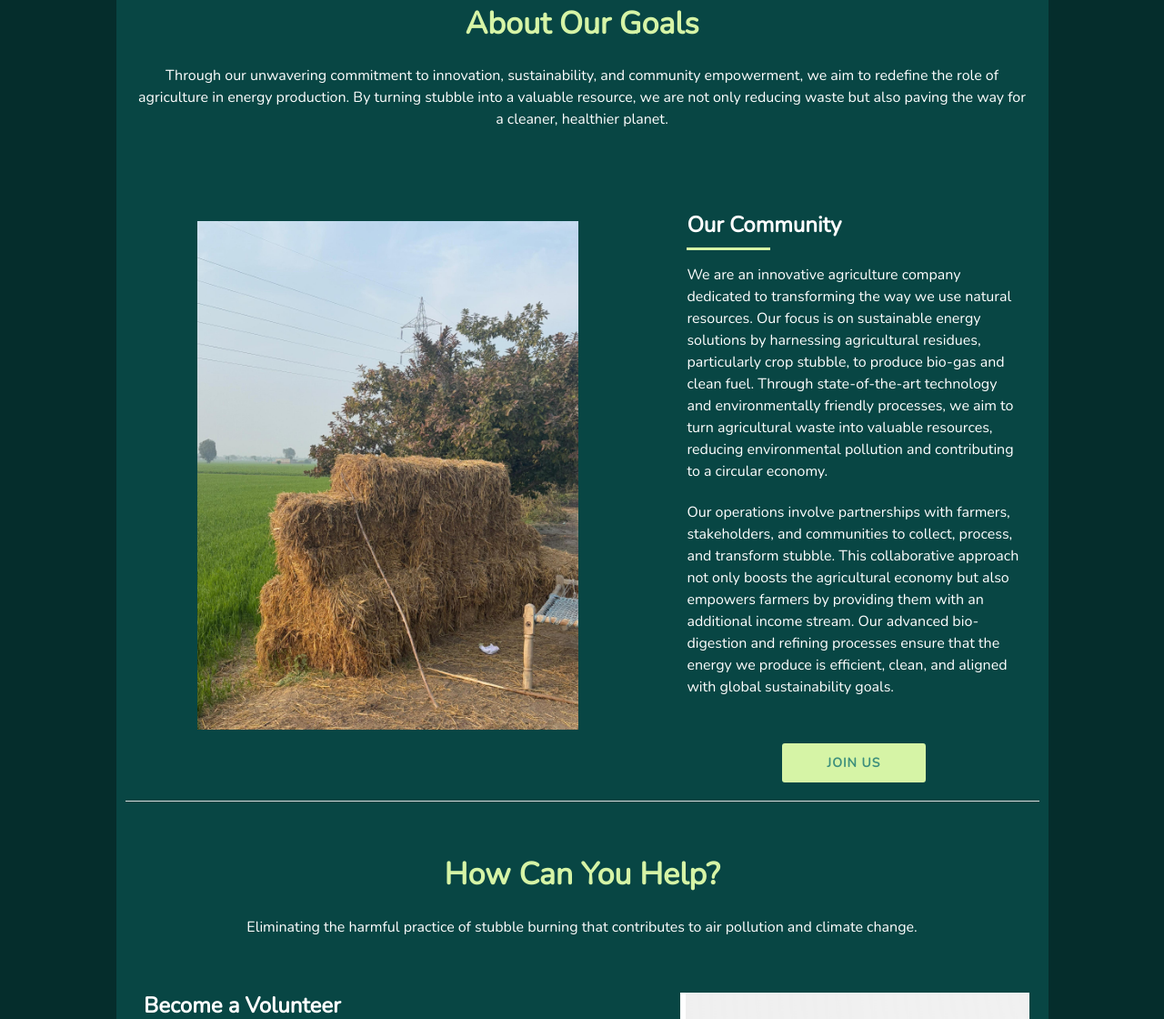
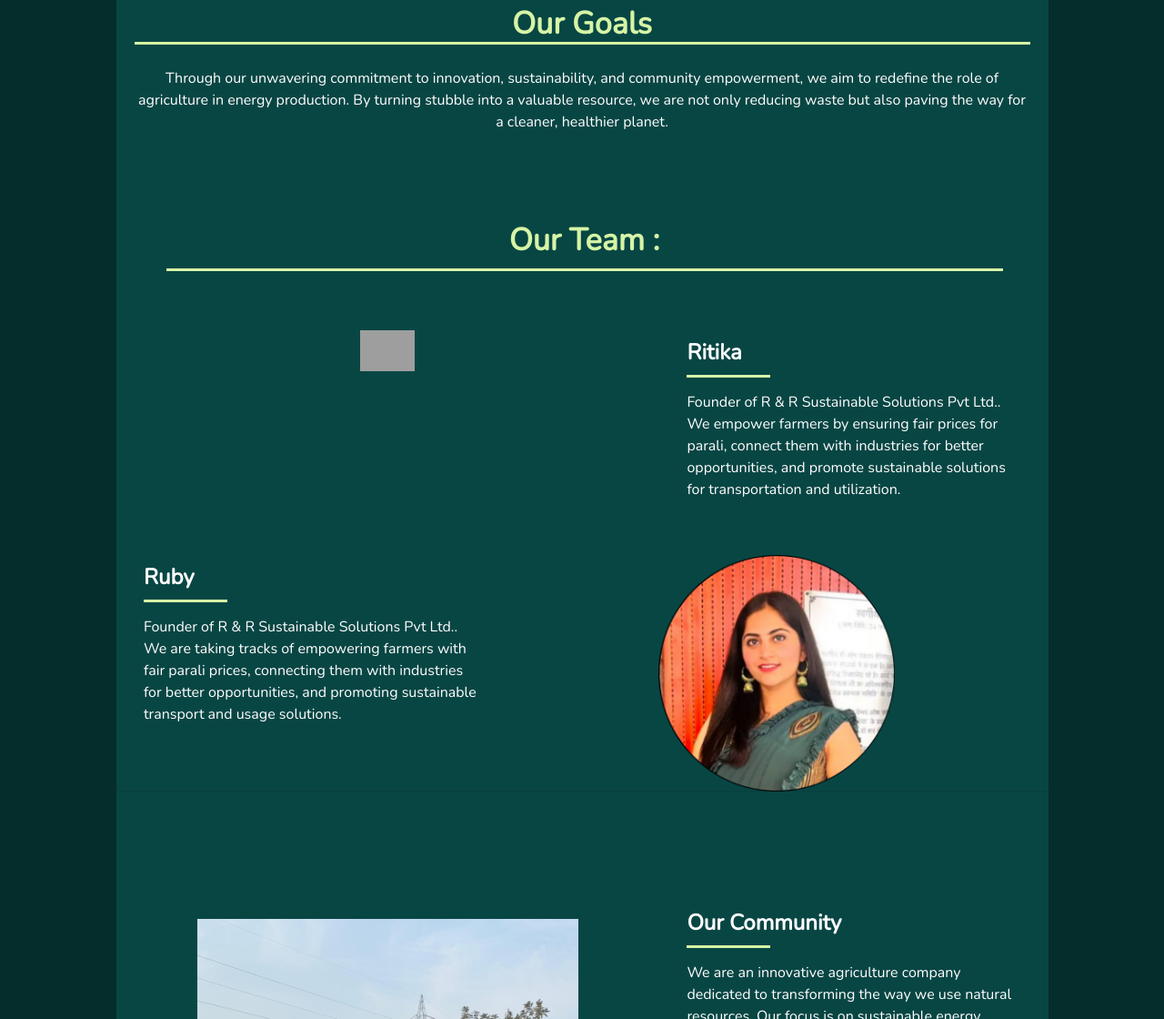
Before and after one commit to rr-sustainable-solutions/rr-sustainable-solutions.github.io, a plain HTML site: page index.html in a window 1280 px wide. Shown: the part 1919-3039 px from the top of the page at 91% size. Drawn offline with nearby package versions, Linux system fonts and the light colour scheme; grey boxes are pictures that could not be loaded.

Commit message:
profile-update

```diff
--- a/index.html
+++ b/index.html
@@ -895,7 +895,7 @@
 <ul class="bee-horizontal with-bee-hamburger">
 <li><a href="https://rr-sustainable-solutions.github.io/" target="_self" title="">HOME</a></li><span>|</span>
 <li><a href="https://rr-sustainable-solutions.github.io/product" target="_self" title="">PRODUCT</a></li><span>|</span>
-<li><a href="https://shorturl.at/4qMSW" target="_self" title="about">ABOUT US</a></li><span>|</span>
+<li><a href="https://rr-sustainable-solutions.github.io/about-us" target="_self" title="about">ABOUT US</a></li><span>|</span>
 <li><a href="https://shorturl.at/4qMSW" target="_self" title="contact">CONTACT US</a></li>
 </ul>
 </nav>
@@ -1038,7 +1038,10 @@
 <div class="bee-row-content">
 <div class="bee-col bee-col-1 bee-col-w12">
 <div class="bee-block bee-block-1 bee-paragraph">
-<p style="word-break: break-word;"><strong><span>About Our Goals</span></strong></p>
+<p style="word-break: break-word;"><strong><span>Our Goals</span></strong></p>
+<div class="bee-block bee-block-2 bee-divider ">
+<div class="left bee-separator" style="border-top:3px solid #D6F4A6;width:100%;"></div>
+</div>
 </div>
 </div>
 </div>
@@ -1047,11 +1050,85 @@
 <div class="bee-row-content">
 <div class="bee-col bee-col-1 bee-col-w12">
 <div class="bee-block bee-block-1 bee-paragraph">
-<p>Through our unwavering commitment to innovation, sustainability, and community empowerment, we aim to redefine the role of agriculture in energy production. By turning stubble into a valuable resource, we are not only reducing waste but also paving the way for a cleaner, healthier planet.</p>
-</div>
-</div>
-</div>
-</div>
+<p>Through our unwavering commitment to innovation, sustainability, and community empowerment, we aim to redefine the role of agriculture in energy production. By turning stubble into a valuable resource, we are not only reducing waste but also paving the way for a cleaner, healthier planet.</br></br></br></p>
+</div>
+</div>
+</div>
+</div>
+
+
+<div class="bee-row bee-row-4">
+	<div class="bee-row-content">
+	<div class="bee-col bee-col-1 bee-col-w12">
+	<div class="bee-block bee-block-1 bee-paragraph">
+	<p><strong>Our Team :</br></strong></p>
+
+	<div class="bee-block bee-block-2 bee-divider ">
+	<div class="left bee-separator" style="border-top:3px solid #D6F4A6;width:100%;"></div>
+	</div>
+	</div>
+	</div>
+	</div>
+	</div>
+	<div class="bee-row bee-row-5">
+	<div class="bee-row-content">
+	<div class="bee-col bee-col-1 bee-col-w7">
+	<div class="bee-block bee-block-1 bee-image"><img alt="Pollution photo" class="bee-center bee-autowidth" src="images/Ritika-nobg.png" style="max-width:60px;"/></div>
+	</div>
+	<div class="bee-col bee-col-2 bee-col-w5">
+	<div class="bee-block bee-block-1 bee-paragraph">
+	<p style="word-break: break-word;"><strong>Ritika </strong></p>
+	</div>
+	<div class="bee-block bee-block-2 bee-divider">
+	<div class="left bee-separator" style="border-top:3px solid #D6F4A6;width:25%;"></div>
+	</div>
+	<div class="bee-block bee-block-3 bee-paragraph">
+	<p>Founder of R & R Sustainable Solutions Pvt Ltd.. </br> We empower farmers by ensuring fair prices for parali,
+		connect them with industries for better opportunities,
+		and promote sustainable solutions for transportation and utilization. </p>
+	</div>
+	</div>
+	</div>
+	</div>
+	<div class="bee-row bee-row-6">
+	<div class="bee-row-content">
+	<div class="bee-col bee-col-1 bee-col-w12">
+	<div class="bee-block bee-block-1 bee-divider">
+	<div class="spacer" style="height:50px;"></div>
+	</div>
+	</div>
+	</div>
+	</div>
+	<div class="bee-row bee-row-7">
+	<div class="bee-row-content reverse">
+	<div class="bee-col bee-col-1 bee-col-w5">
+	<div class="bee-block bee-block-1 bee-paragraph">
+	<p style="word-break: break-word;"><strong>Ruby</strong></p>
+	</div>
+	<div class="bee-block bee-block-2 bee-divider">
+	<div class="left bee-separator" style="border-top:3px solid #D6F4A6;width:25%;"></div>
+	</div>
+	<div class="bee-block bee-block-3 bee-paragraph">
+	<p>Founder of R & R Sustainable Solutions Pvt Ltd.. </br> We are taking tracks of empowering farmers with fair parali prices,
+		connecting them with industries for better opportunities,
+		and promoting sustainable transport and usage solutions.</p>
+	</div>
+	</div>
+	<div class="bee-col bee-col-2 bee-col-w7">
+	<div class="bee-block bee-block-1 bee-image"><img alt="Contamination photo" class="bee-center bee-autowidth" src="images/Ruby-nobg.png" style="max-width:260px;"/></div>
+	</div>
+	</div>
+	</div>
+	<div class="bee-row bee-row-8">
+	<div class="bee-row-content">
+	<div class="bee-col bee-col-1 bee-col-w12">
+	<div class="bee-block bee-block-1 bee-divider">
+	<div class="spacer" style="height:50px;"></div>
+	</div>
+	</div>
+	</div>
+	</div>
+
 <!--
 	<div class="bee-row bee-row-13">
 	<div class="bee-row-content">
```
Also changed, not shown: images/Ruby-nobg.png (added), images/Shivam-nobg.png (added), 1 other file.
